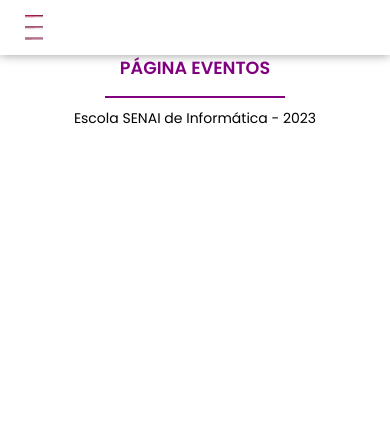
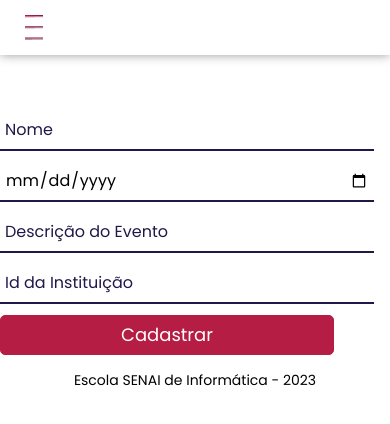
Before and after one commit to GuilhermeOliveira23/EventPlus-React, a React (Create React App) app: page /eventos in a window 390 px wide. Shown: the top 424 px of the page. Built offline with nearby package versions, Linux system fonts and the light colour scheme.

Commit message:
Funções do TiposEvento, map e criação da TableTP

```diff
--- a/src/components/Pages/EventosPage/EventosPage.jsx
+++ b/src/components/Pages/EventosPage/EventosPage.jsx
@@ -1,13 +1,124 @@
-import React from 'react';
+import React, { useState } from 'react';
 import './EventosPage.css'
+import MainContent from '../../MainContent/MainContent';
+import Container from '../../Container/Container';
+import ImageIllustrator from '../../ImageIllustrator/ImageIllustrator';
+import {Input, Button} from '../../FormComponents/FormComponents'
+import api from '../../../Services/Services'
 import Titulo from '../../Titulo/Titulo';
 const EventosPage = () => {
+  const [frmEdit, setFrmEdit] = useState(false)
+  const [nome, setNome] = useState("")
+  const [dataEvento, setDataEvento] = useState("")
+  const [descricao, setDescricao] = useState("")
+  const [idInstituicao, setIdInstituicao] = useState("")
+
+  function handleUpdate(e){
+    return
+  }
+
+
+  async function handleSubmit(e){
+    e.preventDefault();
+
+    if (nome.trim().length < 3) {
+      alert("O Título deve ter no mínimo 3 caracteres")
+      return;
+    }
+
+    try {
+      const retorno = await api.post("/Evento" , {nomeEvento:nome}, {dataEvento:dataEvento},
+       {descricaoEvento:descricao}, {idInstituicao:idInstituicao})
+
+       console.log("CADASTRADO COM SUCESSO")
+       console.log(retorno.data)
+
+
+    } catch (error) {
+      console.log("Deu ruim na api:");
+      console.log(error);
+
+    }
+
+
+  }
+
     return (
+
         <div>
-          <Titulo
-          titleText={"Página Eventos"}
-          additionalClass={"cor-titulo"}
-          color='purple'/>
+          <form  className="ftipo-evento" onSubmit={frmEdit ? handleUpdate : handleSubmit}>
+                {!frmEdit ? (
+
+                  (
+                    <>
+                      <Input
+                        id={"nome"}
+                        type={"text"}
+                        required={"required"}
+                        placeholder={"Nome"}
+                        name={"nome"}
+                        value={nome}
+                        manipulationFunction={
+                          (e) => {
+                          setNome(e.target.value)
+                        }
+                      }
+
+                      />
+                      <Input
+                        id={"dataEvento"}
+                        type={"date"}
+                        required={"required"}
+                        placeholder={"Data do Evento"}
+                        name={"dataEvento"}
+                        value={dataEvento}
+                        manipulationFunction={
+                          (e) => {
+                          setDataEvento(e.target.value)
+                        }
+                      }
+                      />
+                      <Input
+                        id={"descricao"}
+                        type={"text"}
+                        required={"required"}
+                        placeholder={"Descrição do Evento"}
+                        name={"descricao"}
+                        value={descricao}
+                        manipulationFunction={
+                          (e) => {
+                          setDescricao(e.target.value)
+                        }
+                      }
+                      />
+                      <Input
+                        id={"idInstituicao"}
+                        type={"text"}
+                        required={"required"}
+                        placeholder={"Id da Instituição"}
+                        name={"idInstituicao"}
+                        value={idInstituicao}
+                        manipulationFunction={
+                          (e) => {
+                          setIdInstituicao(e.target.value)
+                        }
+                      }
+                      />
+
+            <Button
+            textButton={"Cadastrar"}
+            id={"cadastrar"}
+            name={"cadastrar"}
+            type={"submit"}
+            manipulationFunction={handleSubmit}
+            />
+
+                    </>
+                  )
+                ) : (
+                  <p>Tela de Edição</p>
+                )}
+              </form>
         </div>
     );
 };
--- /dev/null
+++ b/src/components/Pages/TipoEventosPage/TableTp/TableTp.css
@@ -0,0 +1,81 @@
+/* Smartphone */
+@font-face {
+    font-family: Poppins-Thin;
+    src: url(../../../../assets/fonts/Poppins/Poppins-Thin.ttf);
+}
+@font-face {
+    font-family: Poppins-Semibold;
+    src: url(../../../../assets/fonts/Poppins/Poppins-SemiBold.ttf);
+}
+@font-face {
+    font-family: Poppins-Regular;
+    src: url(../../../../assets/fonts/Poppins/Poppins-Regular.ttf);
+}
+
+/* Smartphone */
+.table-data {
+    /* table */
+    display: flex;
+    flex-direction: column;
+    width: 100%;
+     height: 466px; /* apagar */
+    margin-top: 60px;
+    color: var(--color-white);
+    /* border: 1px solid white; */
+}
+
+.table-data__head-row {
+    width: 100%;
+    display: flex;
+    justify-content: space-between;
+
+    margin-bottom: 30px;
+    border-bottom: 1px solid var(--color-white);
+}
+
+
+.table-data__head-title,
+.table-data__data {
+    width: 100%;
+    padding: 5px 5px 10px;
+    margin-bottom: 10px;
+    text-align: center;
+    /* border: 1px solid white; */
+}
+
+.table-data__head-title:first-of-type,
+.table-data__data:first-of-type {
+    text-align: left;
+}
+
+.table-data__data{
+    margin-bottom: 15px;
+}
+
+.table-data__head-title--big,
+.table-data__data--big {
+    width: 60%;
+}
+
+.table-data__head-title--little,
+.table-data__data--little {
+    width: 20%;
+}
+
+.table-data__head-title {
+    font-family: Poppins-Semibold;
+    font-size: 0.75rem;
+}
+
+.table-data__data {
+    font-family: Poppins-Regular;
+    font-size: 0.70rem;
+}
+
+.table-data__icon {
+    cursor: pointer;
+}
+
+@media screen and (min-width: 992px) {
+    .table-data__head-title, .table-data__head-data {font-size: 1rem;}
+}
--- /dev/null
+++ b/src/components/Pages/TipoEventosPage/TableTp/TableTp.jsx
@@ -0,0 +1,50 @@
+import React from 'react';
+import './TableTp.css';
+import editPen from '../../../../assets/images/edit-pen.svg'
+import trashDelete from '../../../../assets/images/trash-delete.svg'
+
+
+const Tabletp = ({dados, fnDelete = null, fnUpdate = null}) => {
+
+    return (
+        <table className='table-data'>
+             <thead className="table-data__head">
+                <tr className="table-data__head-row">
+                    <th className="table-data__head-title table-data__head-title--big">Título</th>
+                    <th className="table-data__head-title table-data__head-title--little">Editar</th>
+                    <th className="table-data__head-title table-data__head-title--little">Deletar</th>
+                </tr>
+            </thead>
+
+<tbody>
+        {dados.map( (tp)=> {
+            return(
+                <tr className="table-data__head-row">
+                <td className="table-data__data table-data__data--big">
+                  {tp.titulo}
+                </td>
+
+                <td className="table-data__data table-data__data--little">
+                  <img className="table-data__icon" src={editPen} alt="" onClick={ () => {
+                      fnUpdate();
+                      }} />
+                </td>
+
+                <td className="table-data__data table-data__data--little">
+                  <img className="table-data__icon" src={trashDelete}alt="" onClick={
+                       () =>{
+                          fnDelete();
+                          }} />
+                </td>
+              </tr>
+            );
+        } )}
+
+
+</tbody>
+
+        </table>
+    );
+};
+
+export default Tabletp;
--- a/src/components/Pages/TipoEventosPage/TipoEventosPage.css
+++ b/src/components/Pages/TipoEventosPage/TipoEventosPage.css
@@ -47,7 +47,7 @@
 }
 .button-component{
 margin-right: 40px;
-border: 2px solid black;
+
 }
 
 @media screen and (min-width: 1200px){
--- a/src/components/Pages/TipoEventosPage/TipoEventosPage.jsx
+++ b/src/components/Pages/TipoEventosPage/TipoEventosPage.jsx
@@ -7,14 +7,34 @@
 import Container from "../../Container/Container";
 import { Input, Button } from "../../../components/FormComponents/FormComponents";
 import api from "../../../Services/Services"
+import TableTp from "./TableTp/TableTp";
 
 
 const TipoEventosPage = () => {
   const [frmEdit, setFrmEdit] = useState(false);
   const [titulo, setTitulo]= useState("Edward Elric"); //está em modo de edição?
+  const [tipoEventos,setTipoEventos] = useState([
 
+     {idTipoEvento: "123", titulo: "Evento ABC"},
+     {idTipoEvento: "555", titulo: "Evento xpto"},
+     {idTipoEvento: "778", titulo: "Evento de JavaScript"}
+
+  ]);//array mocado
+
+
+  function handleDelete(){
+    alert("Apagar na api");
+  }
+//EDITAR CADASTRO
+function showUpdateForm(){
+  alert("Mostrando a tela de update")
+
+}
   function handleUpdate() {
     alert("Bora Atualizar");
+  }
+  function editActionAbort() {
+    alert("Cancelar a tela de edição de dados");
   }
   async function handleSubmit(e) {
     e.preventDefault();
@@ -40,6 +60,7 @@
   return (
     <div>
       <MainContent>
+        {/* Cadastro de tipos de eventos */}
         <section className="cadastro-evento-section">
           <Container>
             <div className="cadastro-evento__box">
@@ -103,32 +124,20 @@
 
           </Container>
         </section>
-
+        {/* Listagem de tipos de eventos */}
         <section className="lista-eventos-section">
           <Container>
 
-          <Titulo titleText={"Lista de Eventos"}
+          <Titulo titleText={"Lista Tipo de Eventos"}
           additionalClass={"cor-titulo"}
           color={"white"}/>
-          <div className="texts-box" style={{display:"flex"}}>
-          <p style={{color: "white", paddingRight:80 + "%"}} >Título</p>
-          <p style={{color: "white", paddingRight: 30 + "px"}}>Editar</p>
-          <p style={{color: "white"}}>Deletar</p>
-
-          </div>
-           <hr style={{width: 100 + "%", height: 1+ "px"}}/>
 
 
-                  <div className="buttons-box" style={{display: "flex", alignItems: "row", justifyContent:"center"}}>
-
-
-
-
-
-
-                  </div>
-
-
+        <TableTp
+        dados={tipoEventos}
+        fnUpdate={showUpdateForm}
+        fnDelete={handleDelete}
+        />
 
 
 
```
